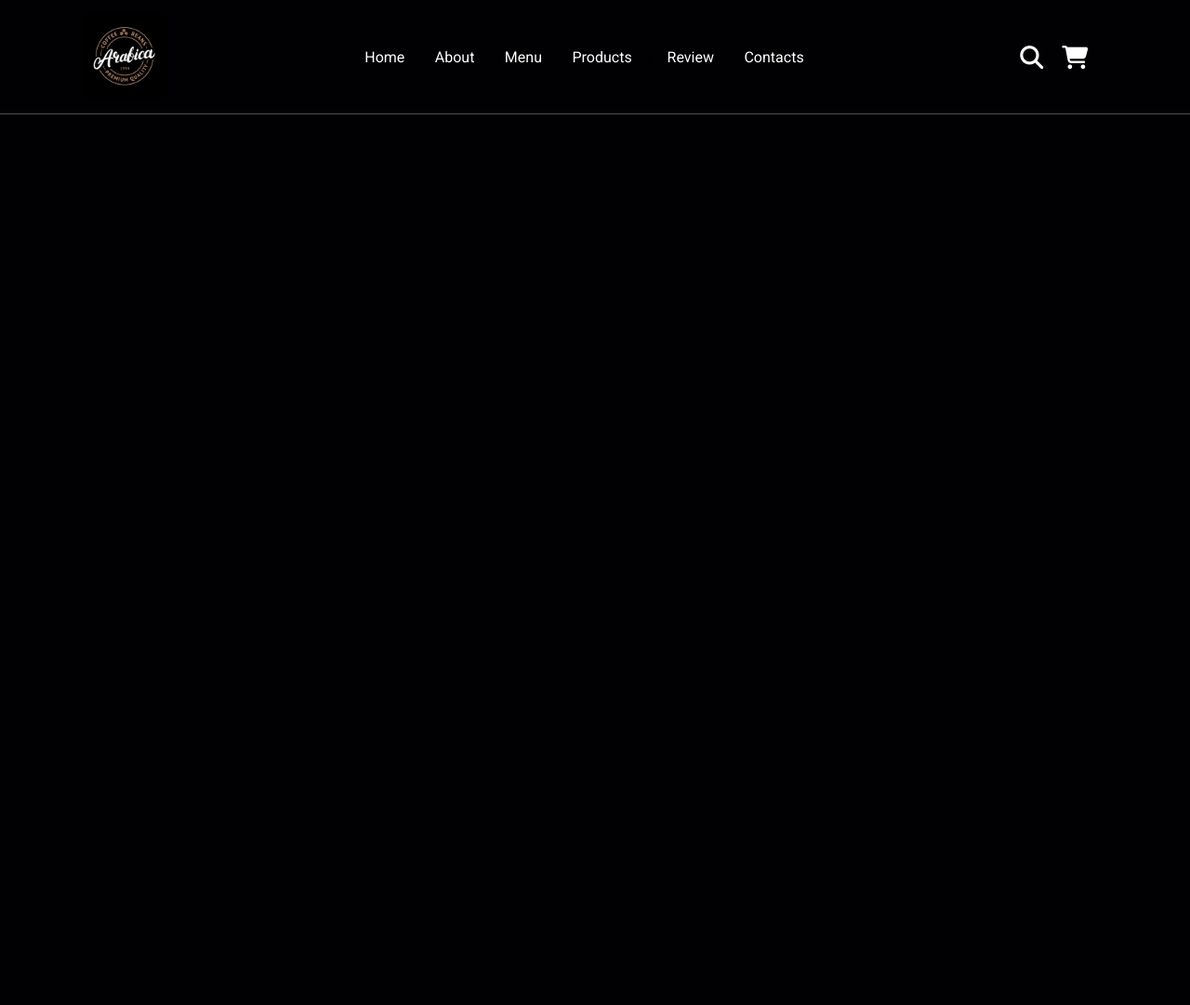
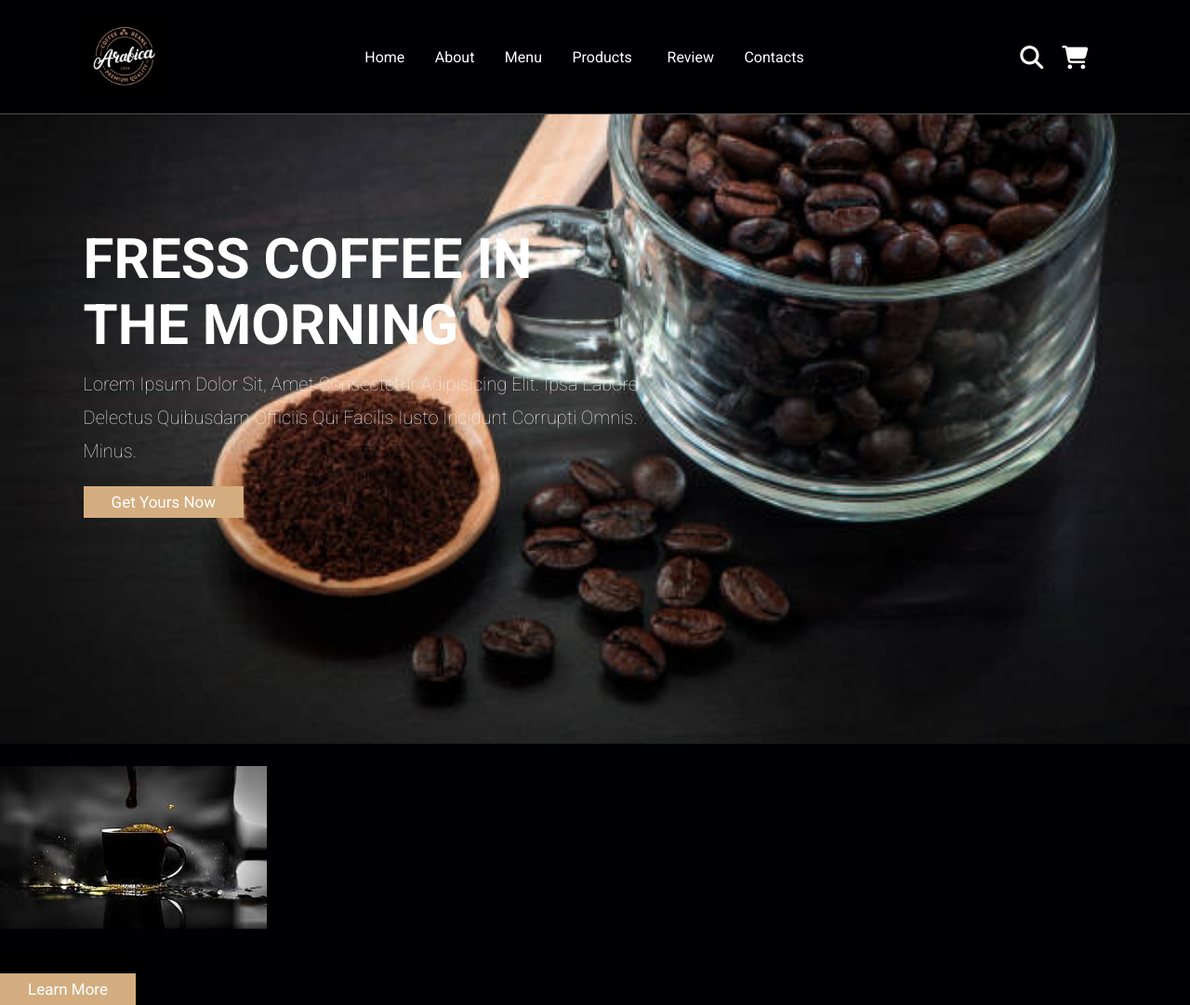
Before and after one commit to fanuelstephen/coffee-website, a plain HTML site: page index.html in a window 1280 px wide. Shown: the whole page at 93% size. Before the commit the page ends 800 px from the top, so only its background shows below. Drawn offline with Linux system fonts and the light colour scheme.

Commit message:
ad home section

```diff
--- a/css/style.css
+++ b/css/style.css
@@ -170,13 +170,47 @@ body {
   text-align: center;
 }
 
-/* media queries */
+/* -------------------------home section */
+section {
+  padding: 2rem 7%;
+}
+.home {
+  min-height: 100vh;
+  display: flex;
+  align-items: center;
+  background-image: url(../img/home_img.jpg);
+  background-size: cover;
+  background-position: center;
+}
+.home .content {
+  max-width: 60rem;
+}
+.home .content h3 {
+  font-size: 6rem;
+  text-transform: uppercase;
+  color: #fff;
+}
+.home .content p {
+  font-size: 2rem;
+  font-weight: lighter;
+  line-height: 1.8;
+  padding: 1rem 0;
+  color: #eee;
+}
+/* ---------------------home section ends here */
+/* ----------------------about section start here */
+
+/* ----------------------about section ends here */
+/* **************************media queries */
 @media (max-width: 991px) {
   html {
     font-size: 55%;
   }
   .header {
     padding: 1.5rem 0rem;
+  }
+  section {
+    padding: 2rem;
   }
 }
 
@@ -207,9 +241,21 @@ body {
     width: 90%;
     right: 2rem;
   }
+  .home {
+    background-position: left;
+    justify-content: center;
+    text-align: center;
+  }
+  .home .content h3 {
+    font-size: 4.5rem;
+  }
+  .home .content p {
+    font-size: 1.5rem;
+  }
 }
 @media (max-width: 450px) {
   html {
     font-size: 50%;
   }
 }
+/* meadia queriea enda here */
--- a/index.html
+++ b/index.html
@@ -81,6 +81,48 @@
     </header>
     <!-- header section End -->
 
+    <!-- home section start -->
+    <section class="home" id="home">
+      <div class="content">
+        <h3>fress coffee in the morning</h3>
+        <p>
+          Lorem ipsum dolor sit, amet consectetur adipisicing elit. Ipsa labore
+          delectus quibusdam officiis qui facilis iusto incidunt corrupti omnis.
+          Minus.
+        </p>
+        <a href="#" class="btn">get yours now</a>
+      </div>
+    </section>
+    <!-- home section end -->
+
+    <!-- about section start -->
+    <div class="about" id="about">
+      <h1 class="heading"><span>about</span>us</h1>
+
+      <div class="row">
+        <div class="image">
+          <img src="/img/about_img.jpeg" alt="" />
+        </div>
+        <div class="content">
+          <h3>what our coffee special?</h3>
+          <p>
+            Lorem ipsum dolor sit amet consectetur adipisicing elit. Repudiandae
+            consequatur blanditiis aut? Non, earum laboriosam? Architecto
+            veritatis in sed nobis possimus hic exercitationem nostrum, numquam
+            illo nesciunt vero! Quisquam, ratione?
+          </p>
+
+          <p>
+            Lorem ipsum dolor sit amet consectetur adipisicing elit.
+            Exercitationem blanditiis corporis numquam velit dignissimos
+            mollitia iusto aperiam minus ad beatae.
+          </p>
+
+          <a href="#" class="btn">learn more</a>
+        </div>
+      </div>
+    </div>
+    <!-- about section end -->
     <!-- custom js file link -->
     <script src="js/script.js"></script>
   </body>
```
